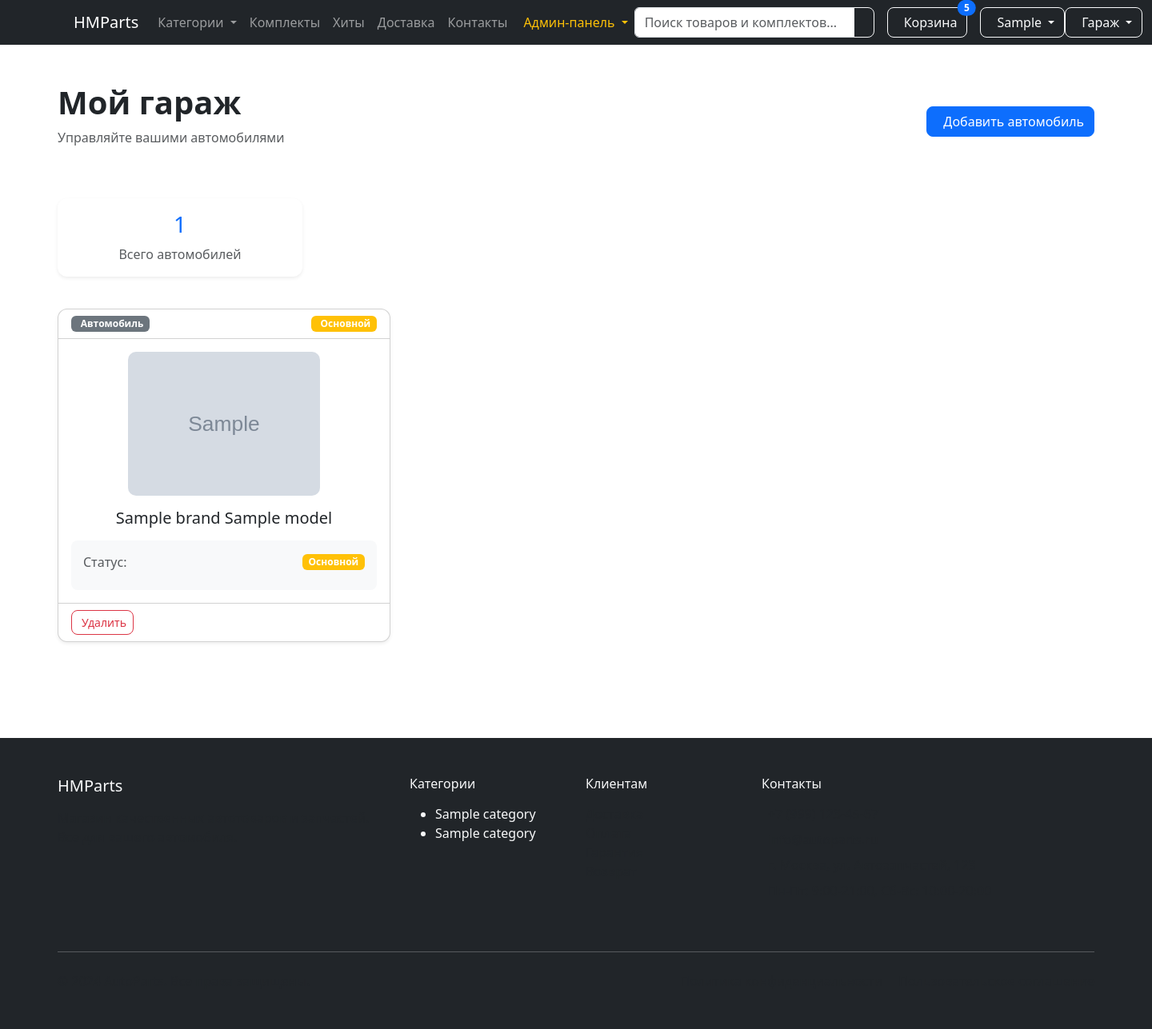
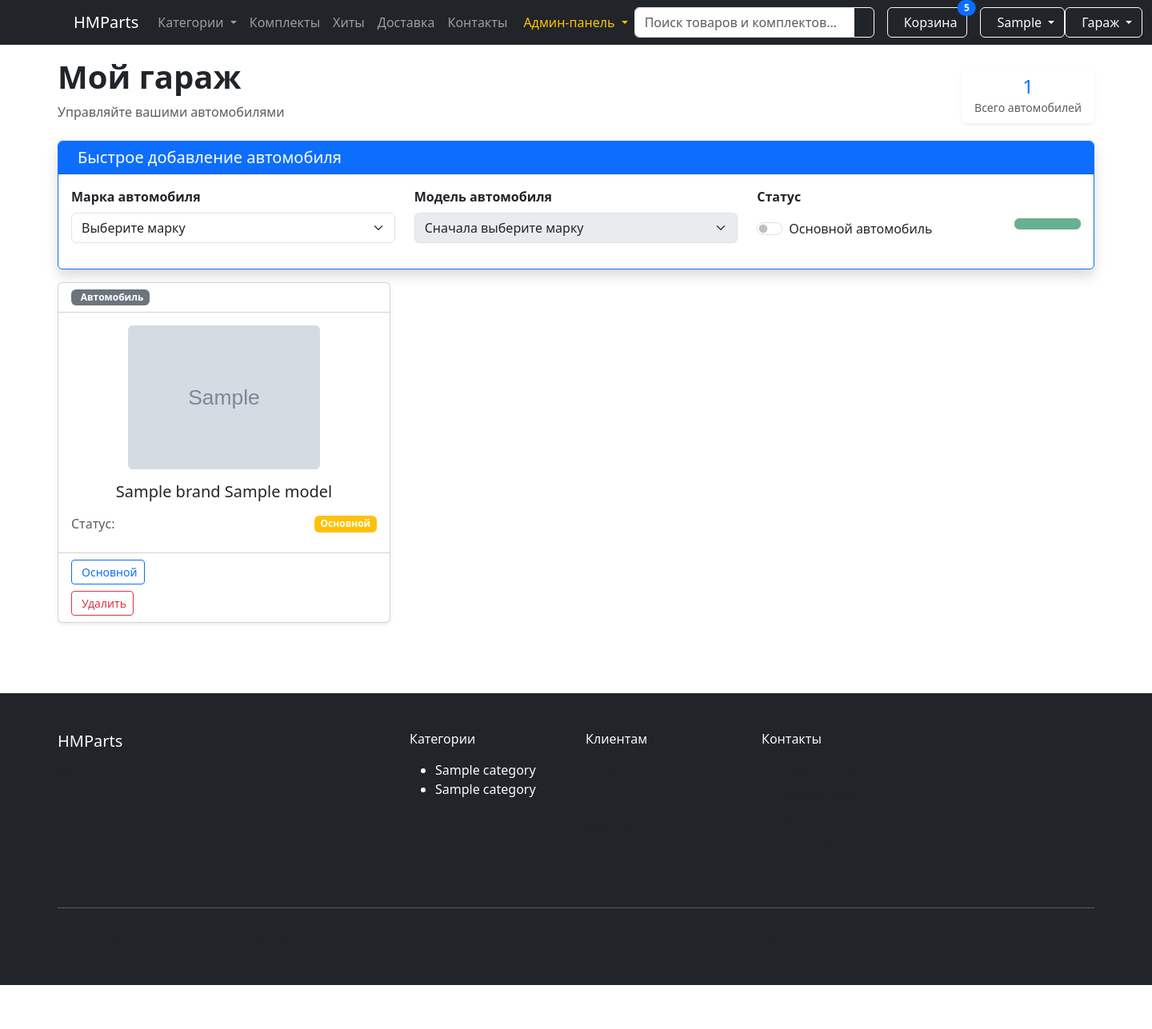
Before and after one commit to hom9ki/HMparts, a Django app: page /garage/ in a window 1440 px wide. Shown: the whole page at 80% size. After the commit the page ends 1232 px from the top, so only its background shows below. Run offline with Django 5.2, Linux system fonts and the light colour scheme; a user stored in the database is signed in; tables that the repository leaves empty hold one stand-in row (values such as "Sample post"); grey boxes marked "Sample" are stand-in pictures; parts of the project's set-up code (start-up, migrations or seed data) failed here and were passed over; some libraries are stand-ins or nearby versions.

Commit message:
Сhange application garage

```diff
--- a/garage/templates/garage.html
+++ b/garage/templates/garage.html
@@ -3,38 +3,104 @@
 
 {% block title %}Мой гараж - {{ user.username }}{% endblock %}
 
+{% block extra_css %}
+<link rel="stylesheet" href="{% static 'css/garage.css' %}">
+{% endblock %}
+
 {% block content %}
-<div class="container py-5">
+<div class="container py-3">
     <div class="row">
         <div class="col-12">
-            <!-- Заголовок -->
-            <div class="d-flex justify-content-between align-items-center mb-5">
+            <!-- Заголовок и статистика в одной строке -->
+            <div class="d-flex justify-content-between align-items-center mb-2">
                 <div>
                     <h1 class="fw-bold">Мой гараж</h1>
                     <p class="text-muted">Управляйте вашими автомобилями</p>
                 </div>
-                <a href="{% url 'garage:add_car' %}" class="btn btn-primary">
-                    <i class="fas fa-plus me-2"></i>Добавить автомобиль
-                </a>
+
+                <!-- Статистика гаража - перенесена вправо -->
+                {% for garage in garage %}
+                <div class="d-flex align-items-center">
+                    <div class="card border-0 shadow-sm">
+                        <div class="card-body text-center py-2">
+                            <i class="fas fa-car fa-lg text-primary mb-1"></i>
+                            <h4 class="text-primary mb-0">{{ garage.models.count }}</h4>
+                            <small class="text-muted">Всего автомобилей</small>
+                        </div>
+                    </div>
+                </div>
+                {% endfor %}
             </div>
         </div>
     </div>
 
-    {% for garage in garage %}
-    <!-- Статистика гаража -->
-    <div class="row mb-4">
-        <div class="col-md-3 mb-3">
-            <div class="card border-0 shadow-sm">
-                <div class="card-body text-center">
-                    <i class="fas fa-car fa-2x text-primary mb-2"></i>
-                    <h3 class="text-primary">{{ garage.models.count }}</h3>
-                    <p class="text-muted mb-0">Всего автомобилей</p>
+    <!-- Блок с формой добавления автомобиля через DRF -->
+    <div class="row mb-3">
+        <div class="col-12">
+            <div class="card border-primary shadow">
+                <div class="card-header bg-primary text-white">
+                    <h5 class="mb-0">
+                        <i class="fas fa-plus-circle me-2"></i>Быстрое добавление автомобиля
+                    </h5>
+                </div>
+                <div class="card-body">
+                    <form id="quick-add-car-form" method="post">
+                        {% csrf_token %}
+
+                        <!-- Сообщения об ошибках и успехе -->
+                        <div id="form-errors" class="alert alert-danger d-none"></div>
+                        <div id="form-success" class="alert alert-success d-none"></div>
+
+                        <div class="row">
+                            <div class="col-md-4">
+                                <div class="mb-3">
+                                    <label for="brand-select" class="form-label fw-semibold">Марка автомобиля</label>
+                                    <select class="form-select" id="brand-select" required>
+                                        <option value="">Выберите марку</option>
+                                    </select>
+                                </div>
+                            </div>
+                            <div class="col-md-4">
+                                <div class="mb-3">
+                                    <label for="model-select" class="form-label fw-semibold">Модель автомобиля</label>
+                                    <select class="form-select" id="model-select" required disabled>
+                                        <option value="">Сначала выберите марку</option>
+                                    </select>
+                                    <div id="loading-models" class="d-none mt-1">
+                                        <small class="text-muted">
+                                            <i class="fas fa-spinner fa-spin me-1"></i>Загрузка моделей...
+                                        </small>
+                                    </div>
+                                </div>
+                            </div>
+                            <div class="col-md-3">
+                                <div class="mb-3">
+                                    <label class="form-label fw-semibold">Статус</label>
+                                    <div class="form-check form-switch mt-2">
+                                        <input type="checkbox" class="form-check-input" id="is_main">
+                                        <label class="form-check-label" for="is_main">
+                                            Основной автомобиль
+                                        </label>
+                                    </div>
+                                </div>
+                            </div>
+                            <div class="col-md-1">
+                                <div class="mb-3">
+                                    <label class="form-label">&nbsp;</label>
+                                    <button type="submit" class="btn btn-success w-100" id="submit-btn" disabled>
+                                        <i class="fas fa-plus"></i>
+                                    </button>
+                                </div>
+                            </div>
+                        </div>
+                    </form>
                 </div>
             </div>
         </div>
     </div>
 
     <!-- Основной автомобиль -->
+    {% for garage in garage %}
     {% with main_car=garage.user_car.filter.is_main|first %}
     {% if main_car %}
     <div class="row mb-5">
@@ -82,17 +148,12 @@
         {% for user_car in garage.garage.all %}
         {% if not user_car.is_main or not main_car %}
         <div class="col-md-6 col-lg-4 mb-4">
-            <div class="card h-100 shadow-sm">
+            <div class="card h-100 shadow-sm car-card">
                 <div class="card-header bg-transparent">
                     <div class="d-flex justify-content-between align-items-center">
                         <span class="badge bg-secondary">
                             <i class="fas fa-car me-1"></i>Автомобиль
                         </span>
-                        {% if user_car.is_main %}
-                        <span class="badge bg-warning">
-                            <i class="fas fa-star me-1"></i>Основной
-                        </span>
-                        {% endif %}
                     </div>
                 </div>
 
@@ -118,7 +179,7 @@
                     </h5>
 
                     <div class="car-details">
-                        <div class="d-flex justify-content-between align-items-center mb-2">
+                        <div class="d-flex justify-content-between align-items-center mb-2 car-status">
                             <span class="text-muted">Статус:</span>
                             <span class="badge {% if user_car.is_main %}bg-warning{% else %}bg-secondary{% endif %}">
                                 {% if user_car.is_main %}Основной{% else %}Дополнительный{% endif %}
@@ -131,10 +192,19 @@
                 <div class="card-footer bg-transparent">
                     <div class="d-grid gap-2">
                         {% if not user_car.is_main %}
-                        <form method="post" action="#">
+                        <form method="patch" action="{%url 'garage:api_car_detail' user_car.pk %}">
                             {% csrf_token %}
-                            <button type="submit" class="btn btn-outline-primary btn-sm">
+                            <button class="btn btn-outline-primary btn-sm set-primary-btn car-action"
+                                    data-car-id="{{ user_car.pk }}">
                                 <i class="fas fa-star me-1"></i>Сделать основным
+                            </button>
+                        </form>
+                        {% else %}
+                        <form method="patch" action="{%url 'garage:api_car_detail' user_car.pk %}">
+                            {% csrf_token %}
+                            <button class="btn btn-outline-primary btn-sm set-primary-btn car-action"
+                                    data-car-id="{{ user_car.pk }}">
+                                <i class="fas fa-star me-1"></i>Основной
                             </button>
                         </form>
                         {% endif %}
@@ -142,7 +212,9 @@
                         <form method="post" action="{% url 'garage:delete_car' user_car.id %}"
                               onsubmit="return confirm('Удалить этот автомобиль из гаража?')">
                             {% csrf_token %}
-                            <button type="submit" class="btn btn-outline-danger btn-sm">
+                            <button class="btn btn-outline-danger btn-sm delete-car-btn"
+                                    data-car-id="{{ user_car.pk }}"
+                                    data-car-name="{{ user_car.car_model.name }}">
                                 <i class="fas fa-trash me-1"></i>Удалить
                             </button>
                         </form>
@@ -168,51 +240,6 @@
 </div>
 {% endblock %}
 
-{% block extra_css %}
-<style>
-    .card {
-        border-radius: 12px;
-        transition: all 0.3s ease;
-    }
-
-    .card:hover {
-        transform: translateY(-2px);
-        box-shadow: 0 4px 20px rgba(0,0,0,0.15) !important;
-    }
-
-    .car-details {
-        background: #f8f9fa;
-        border-radius: 8px;
-        padding: 15px;
-    }
-
-    .btn {
-        border-radius: 8px;
-        transition: all 0.2s ease;
-    }
-
-    .btn:hover {
-        transform: translateY(-1px);
-    }
-
-    .img-fluid.rounded {
-        border-radius: 10px !important;
-    }
-
-    /* Адаптивность */
-    @media (max-width: 768px) {
-        .card-body {
-            padding: 1rem !important;
-        }
-
-        .d-flex.justify-content-between {
-            flex-direction: column;
-            gap: 10px;
-        }
-
-        .btn {
-            width: 100%;
-        }
-    }
-</style>
+{% block extra_js %}
+<script src="{% static 'js/garage.js' %}"></script>
 {% endblock %}
--- a/garage/urls.py
+++ b/garage/urls.py
@@ -5,6 +5,10 @@ app_name = 'garage'
 
 urlpatterns = [
     path('', views.garage_list, name='garage'),
-    path('delete/<int:car_id>', views.delete_car, name='delete_car'),
+    path('delete/<int:car_id>/', views.delete_car, name='delete_car'),
     path('add/', views.add_car, name='add_car'),
+    path('api/detail-cars/<int:pk>/', views.api_user_garage_detail, name='api_car_detail'),
+    path('api/brands/', views.api_brand_list, name='api_brand_list'),
+    path('api/models/', views.api_model_list, name='api_model_list'),
+    path('api/add-cars/', views.api_user_car, name='api_add_car'),
 ]
--- a/garage/views.py
+++ b/garage/views.py
@@ -1,8 +1,13 @@
 from django.contrib.auth.decorators import login_required
+from django.http import JsonResponse
 from django.shortcuts import render, redirect, get_object_or_404
-from .models import Garage, UserCar
+from rest_framework.decorators import api_view
+from rest_framework.response import Response
+
+from .models import Garage, UserCar, Brand, Model
 from django.contrib import messages
 from .forms import AddCarForm
+from .serializers import UserCarSerializer, BrandSerializer, ModelSerializer
 
 
 @login_required
@@ -12,11 +17,6 @@ def garage_list(request):
         return render(request, 'garage.html', {'garage': auto_list})
     else:
         return redirect('login')
-
-
-@login_required
-def add_car(request):
-    pass
 
 
 @login_required
@@ -56,3 +56,71 @@ def add_car(request):
     else:
         form = AddCarForm()
     return render(request, 'add_car.html', {'form': form})
+
+
+@api_view(['POST'])
+def api_user_car(request):
+    if request.method == 'POST':
+        garage, created = Garage.objects.get_or_create(user=request.user)
+        car_data = request.data.copy()
+        car_data['garage'] = garage.id
+
+        serializer = UserCarSerializer(data=car_data)
+        if serializer.is_valid():
+            if car_data.get('is_main'):
+                UserCar.objects.filter(garage=garage).update(is_main=False)
+                serializer.save(garage=garage)
+                return Response(serializer.data, status=201)
+
+        return Response(serializer.errors, status=400)
+
+
+@api_view(['GET', 'PUT', 'PATCH', 'DELETE'])
+def api_user_garage_detail(request, pk):
+    user_car = get_object_or_404(UserCar, pk=pk, garage__user=request.user)
+    print(user_car)
+    if request.method == 'GET':
+        serializer = UserCarSerializer(user_car)
+        return Response(serializer.data)
+    elif request.method == 'PUT' or request.method == 'PATCH':
+        print(request.data)
+        if request.data.get('is_main'):
+            UserCar.objects.filter(garage=user_car.garage).update(is_main=False)
+            serializer = UserCarSerializer(instance=user_car, data=request.data, partial=True)
+            if serializer.is_valid():
+                serializer.save()
+                return Response(serializer.data)
+            return Response(serializer.errors, status=400)
+    elif request.method == 'DELETE':
+        user_car.delete()
+    return Response(status=204)
+
+
+@api_view(['GET'])
+def api_brand_list(request):
+    brand_list = Brand.objects.all()
+    serializer = BrandSerializer(brand_list, many=True)
+    return Response(serializer.data)
+
+
+def api_model_list(request):
+    brand_id = request.GET.get('brand_id')
+    models = Model.objects.filter(brand_id=int(brand_id))
+
+    brand_id_int = int(brand_id)
+
+    models_data = []
+    for model in models:
+        models_data.append({
+            'id': model.id,
+            'name': model.name
+        })
+
+    response_data = {
+        'success': True,
+        'brand_id': brand_id_int,
+        'models_count': len(models_data),
+        'models': models_data
+    }
+
+    return JsonResponse(response_data)
```
Also changed, not shown: garage/admin.py (+9 -4 lines), garage/models.py (+7 -2 lines), garage/serializers.py (added, +18 -0 lines).
